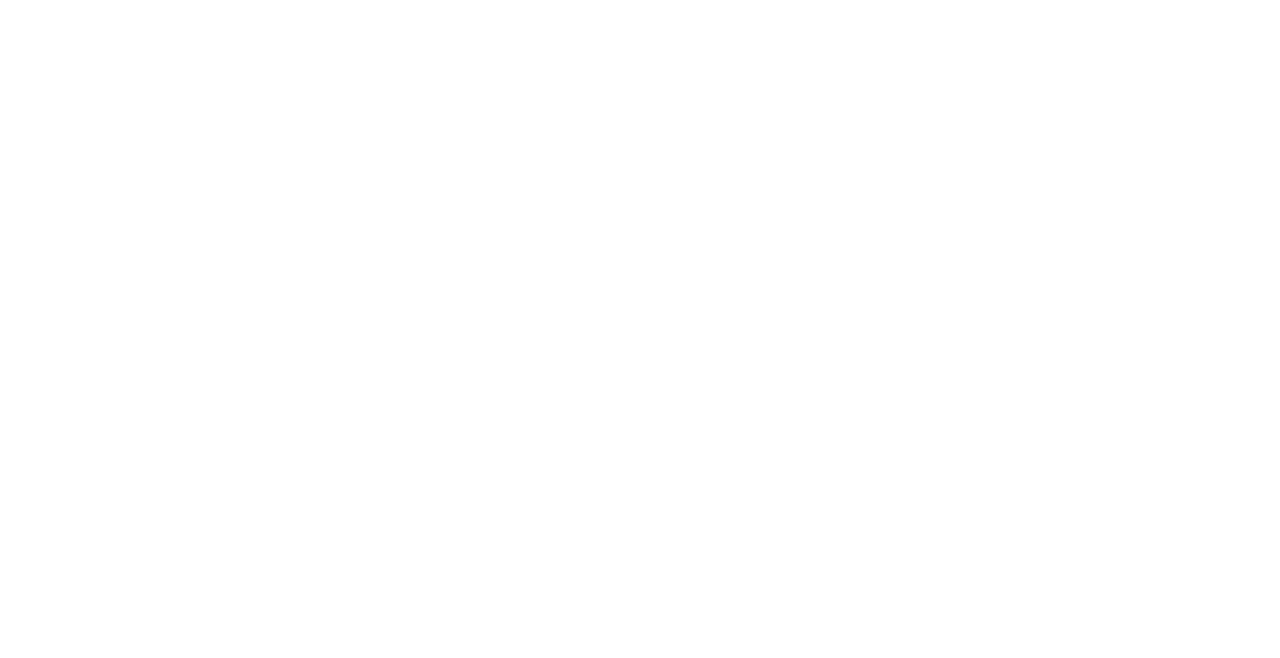
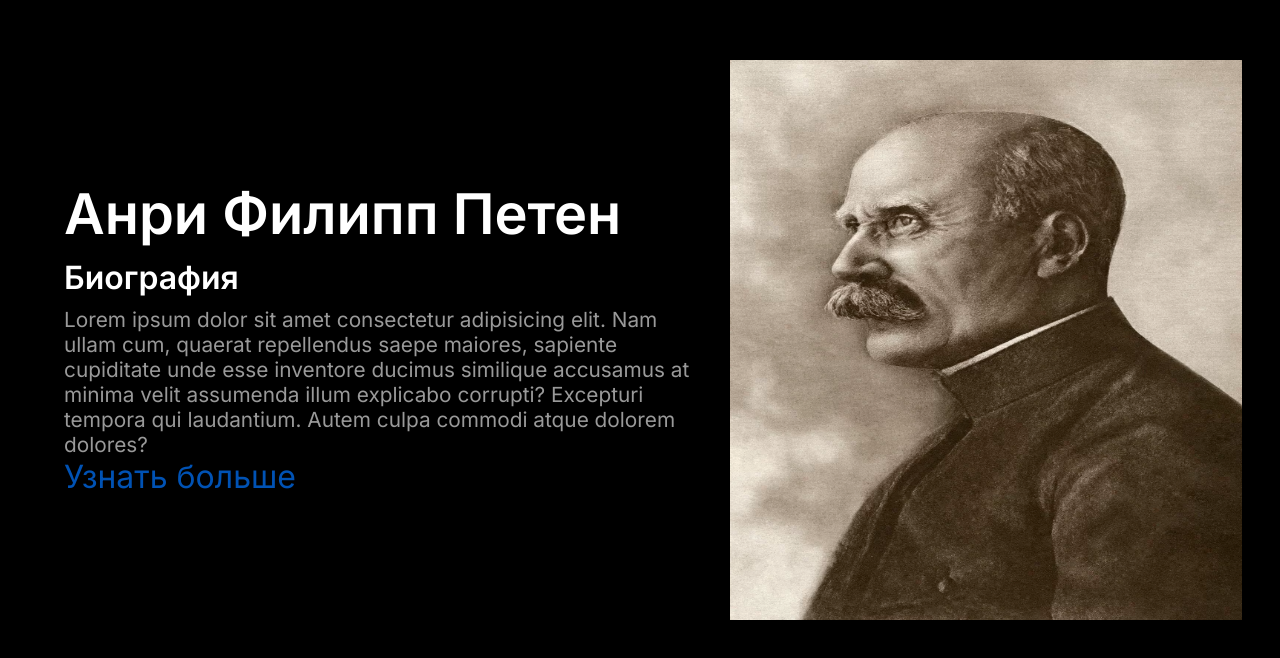
Before and after one commit to FrowningCat/history_in_personalities, a Next.js app: page / in a window 1280 px wide. Shown: the part 2179-2837 px from the top of the page. Before the commit the page ends 2039 px from the top, so only its background shows below. Built offline with nearby package versions, Linux system fonts and the light colour scheme.

Commit message:
add teaser

```diff
--- a/app/globals.css
+++ b/app/globals.css
@@ -171,6 +171,45 @@
   margin-left: 1rem;
   margin-right: 1rem;
 }
+.lending__teaser {
+  height: 80vh;
+  margin-top: 20vh;
+}
+.lending__teaser__photo {
+  display: flex;
+  position: absolute;
+  z-index: 1;
+  height: 70vh;
+  width: 40vw;
+  margin-top: 5vh;
+  margin-left: 52vw;
+}
+.lending__teaser__photo__imgSize {
+  height: 100%;
+  width: 100%;
+  pointer-events: none;
+}
+.lending__teaser__textBlock {
+  display: grid;
+  gap: 10px;
+  width: 50vw;
+  padding-top: 20vh;
+}
+.lending__teaser__textBlock__title {
+  font-weight: 600;
+  font-size: 3.5rem;
+  color: white;
+  z-index: 5;
+}
+.lending__teaser__textBlock__subtitle {
+  font-weight: 600;
+  font-size: 2rem;
+  color: white;
+  z-index: 5;
+}
+.lending__teaser__textBlock__text {
+  z-index: 5;
+}
 
 .error {
   display: grid;
--- a/app/globals.scss
+++ b/app/globals.scss
@@ -27,7 +27,6 @@
 
 $subtitleWeight: 600;
 $subtitleSize: 2rem;
-$subtitleSizeAdditionally: 2rem;
 
 $dateWeight: 700;
 $dateSize: 10rem;
@@ -150,7 +149,7 @@
                 font-size: $titleSizeAdditionally;
             }
             &__subtitle {
-                font-size: $subtitleSizeAdditionally;
+                font-size: $subtitleSize;
             }
             &__text {
                 color: $mainTextColor;
@@ -199,13 +198,52 @@
             }
             &__subtitle {
                 color: $selectedTextColor;
-                font-size: $subtitleSizeAdditionally;
+                font-size: $subtitleSize;
                 margin-left: 1rem;
                 margin-right: 1rem;
             }
             &__text {
                 margin-left: 1rem;
                 margin-right: 1rem;
+            }
+        }
+    }
+    &__teaser {
+        height: 80vh;
+        margin-top: 20vh;
+        &__photo {
+            display: flex;
+            position: absolute;
+            z-index: 1;
+            height: 70vh;
+            width: 40vw;
+            margin-top: 5vh;
+            margin-left: 52vw;
+            &__imgSize {
+                height: 100%;
+                width: 100%;
+                pointer-events: none;
+            }
+        }
+        &__textBlock {
+            display: grid;
+            gap: 10px;
+            width: 50vw;
+            padding-top: 20vh;
+            &__title {
+                font-weight: $titleWeight;
+                font-size: $titleSizeAdditionally;
+                color: $headerTextColor;
+                z-index: 5;
+            }
+            &__subtitle {
+                font-weight: $subtitleWeight;
+                font-size: $subtitleSize;
+                color: $headerTextColor;
+                z-index: 5;
+            }
+            &__text {
+                z-index: 5;
             }
         }
     }
--- a/app/page.tsx
+++ b/app/page.tsx
@@ -6,6 +6,7 @@
 import philippePetain from '../public/landing/PhilippePetain.png';
 import louisRenault from '../public/landing/LouisRenault.png';
 import richelieu from '../public/landing/Richelieu.png';
+import teaserPhoto from '../public/landing/teaserPhoto.png';
 
 export default function Home() {
     return (
@@ -122,6 +123,37 @@
                     </div>
                 </div>
             </main>
+            <div className="lending__teaser">
+                <div className="lending__teaser__photo">
+                    <Image
+                        src={teaserPhoto}
+                        alt="teaserPhoto"
+                        className="lending__teaser__photo__imgSize"
+                    />
+                </div>
+                <div className="lending__teaser__textBlock">
+                    <div className="lending__teaser__textBlock__title">
+                        Aнри Филипп Петен
+                    </div>
+                    <div className="lending__teaser__textBlock__subtitle">
+                        Биография
+                    </div>
+                    <div className="lending__teaser__textBlock__text">
+                        Lorem ipsum dolor sit amet consectetur adipisicing elit.
+                        Nam ullam cum, quaerat repellendus saepe maiores,
+                        sapiente cupiditate unde esse inventore ducimus
+                        similique accusamus at minima velit assumenda illum
+                        explicabo corrupti? Excepturi tempora qui laudantium.
+                        Autem culpa commodi atque dolorem dolores? <br />
+                        <text className="linkText link">
+                            <Link href="/error404" className="link">
+                                Узнать больше
+                            </Link>
+                        </text>
+                    </div>
+                </div>
+            </div>
+            <footer className="landing__footer"></footer>
         </div>
     );
 }
```
Also changed, not shown: public/landing/teaserPhoto.png (added), 1 other file (tests, documents, lock files or other folders).
